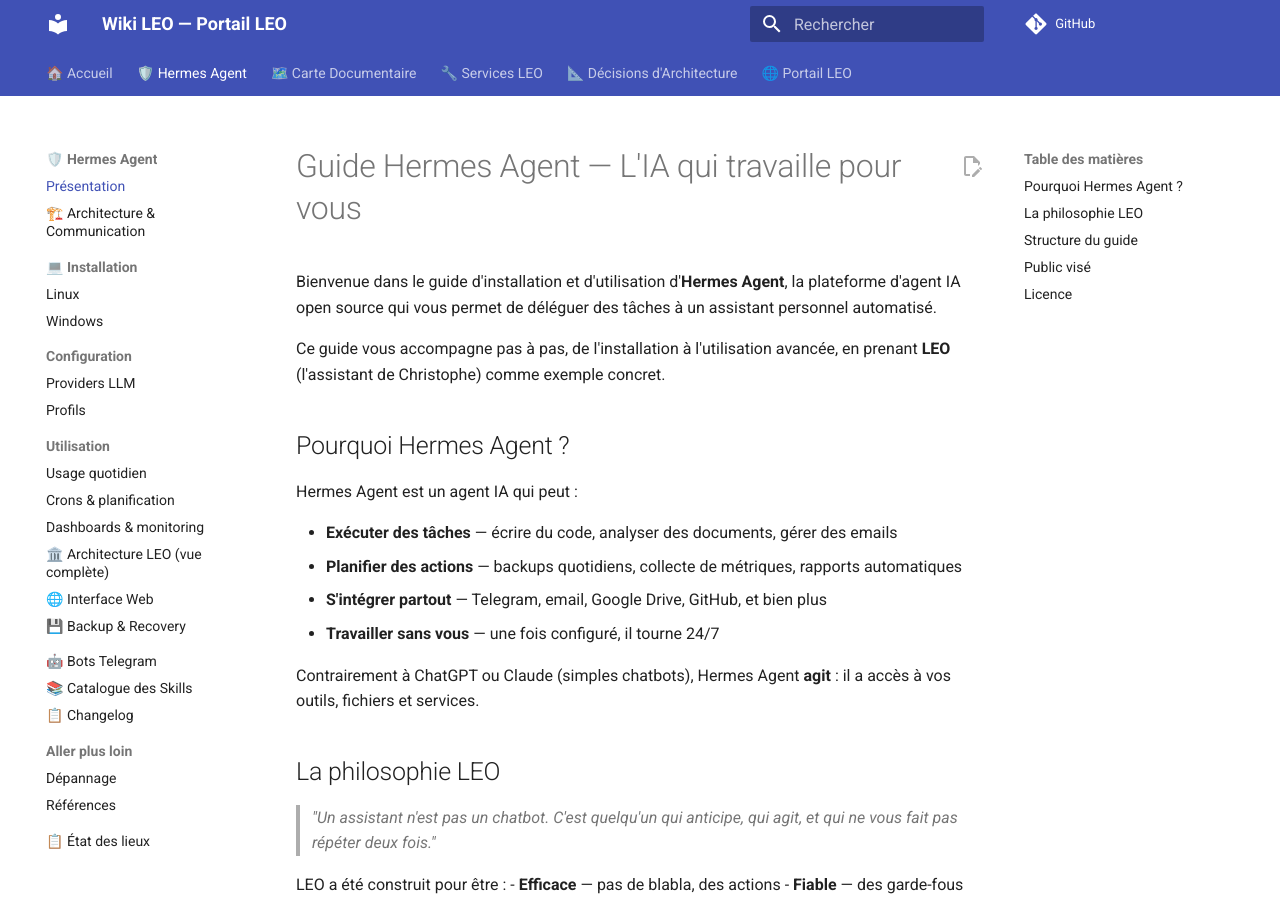
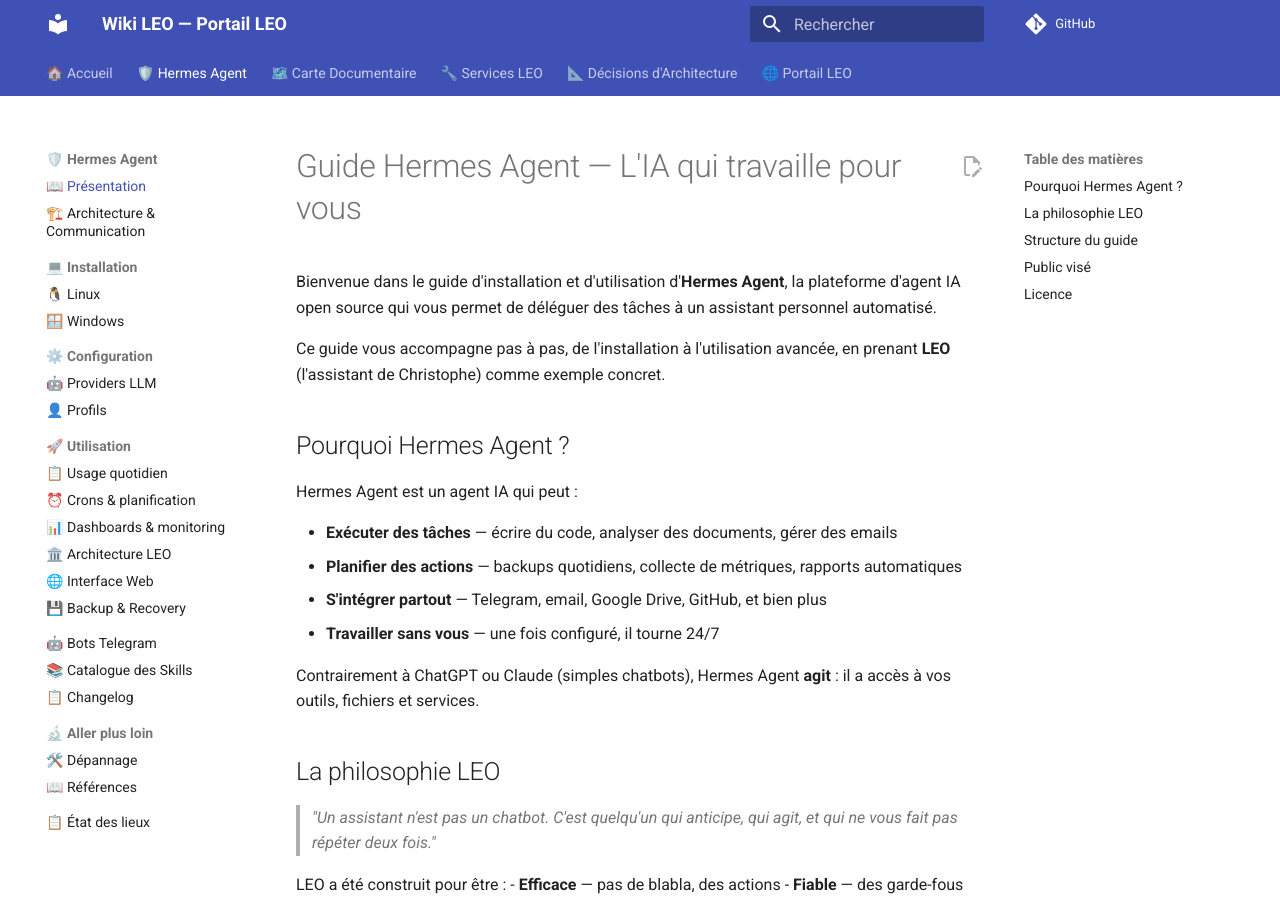
Before and after one commit to christophedanhier-hash/hermes-wiki, an MkDocs documentation site: the page built from docs/hermes/index.md, in a window 1280 px wide and 900 px high. Built offline with MkDocs 1.6.1 and Material for MkDocs 9.7.7, drawn with Linux system fonts in a browser that asks for light colours; comment, search, counter and statistics services are not loaded.

Commit message:
nav: icônes emoji sur tous les items pour navigation visuelle

```diff
--- a/mkdocs.yml
+++ b/mkdocs.yml
@@ -51,33 +51,33 @@
 nav:
   - 🏠 Accueil: index.md
   - 🛡️ Hermes Agent:
-      - Présentation: hermes/index.md
+      - 📖 Présentation: hermes/index.md
       - 🏗️ Architecture & Communication: hermes/architecture-communication.md
       - 💻 Installation:
-        - Linux: hermes/installation/linux.md
-        - Windows: hermes/installation/windows.md
-      - Configuration:
-        - Providers LLM: hermes/configuration/providers.md
-        - Profils: hermes/configuration/profiles.md
-      - Utilisation:
-        - Usage quotidien: hermes/utilisation/quotidien.md
-        - Crons & planification: hermes/utilisation/crons.md
-        - Dashboards & monitoring: hermes/utilisation/dashboards.md
-        - 🏛️ Architecture LEO (vue complète): hermes/utilisation/architecture-leo.md
+        - 🐧 Linux: hermes/installation/linux.md
+        - 🪟 Windows: hermes/installation/windows.md
+      - ⚙️ Configuration:
+        - 🤖 Providers LLM: hermes/configuration/providers.md
+        - 👤 Profils: hermes/configuration/profiles.md
+      - 🚀 Utilisation:
+        - 📋 Usage quotidien: hermes/utilisation/quotidien.md
+        - ⏰ Crons & planification: hermes/utilisation/crons.md
+        - 📊 Dashboards & monitoring: hermes/utilisation/dashboards.md
+        - 🏛️ Architecture LEO: hermes/utilisation/architecture-leo.md
         - 🌐 Interface Web: hermes/interface-web.md
         - 💾 Backup & Recovery: hermes/utilisation/backup-recovery.md
       - 🤖 Bots Telegram: hermes/utilisation/bots-telegram.md
       - 📚 Catalogue des Skills: hermes/utilisation/skills-catalogue.md
       - 📋 Changelog: hermes/changelog.md
-      - Aller plus loin:
-        - Dépannage: hermes/aller-plus-loin/troubleshooting.md
-        - Références: hermes/aller-plus-loin/references.md
+      - 🔬 Aller plus loin:
+        - 🛠️ Dépannage: hermes/aller-plus-loin/troubleshooting.md
+        - 📖 Références: hermes/aller-plus-loin/references.md
       - 📋 État des lieux: hermes/etat-des-lieux.md
 
   - 🗺️ Carte Documentaire: hermes/utilisation/documentation-map.md
 
   - 🔧 Services LEO:
-    - n8n — Automatisation: hermes/services/n8n.md
+    - 🔗 n8n — Automatisation: hermes/services/n8n.md
     - 📊 Dashboard n8n: hermes/dashboards/n8n.md
     - 🎵 Spotify: hermes/services/spotify.md
 
```
